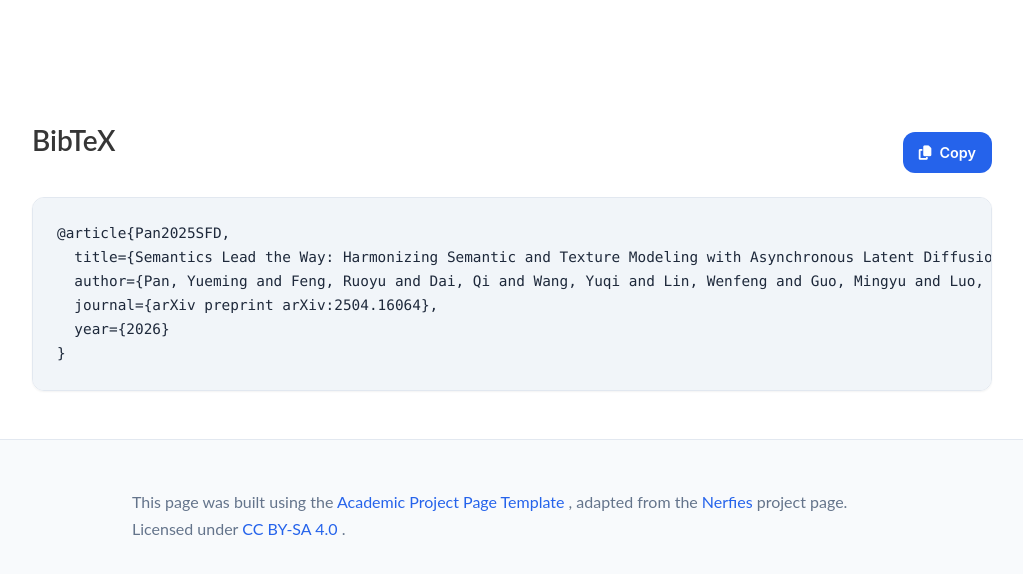
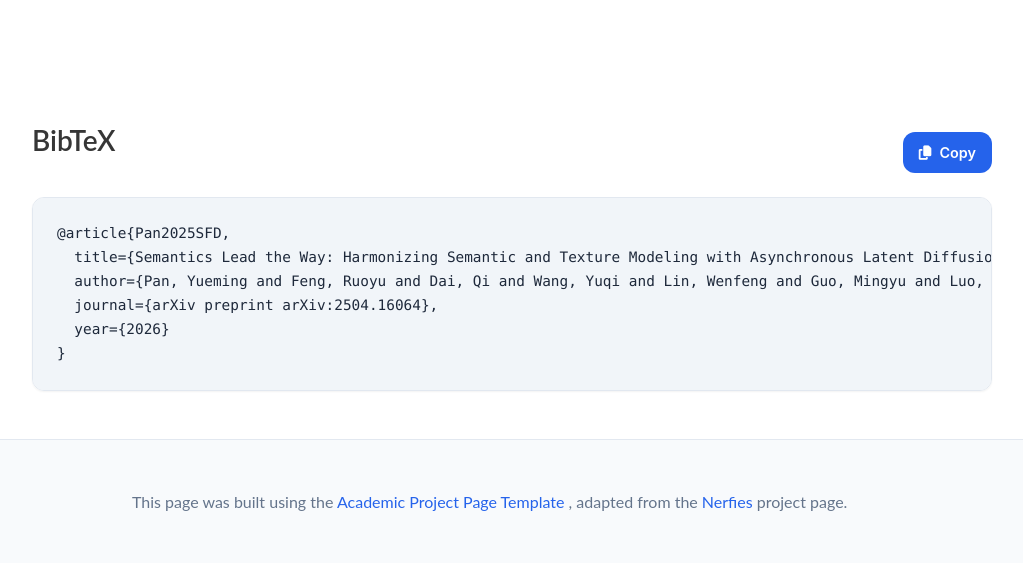
Before and after one commit to yuemingPAN/SFD.github.io, a plain HTML site: page index.html in a window 1280 px wide. Shown: the part 4940-5514 px from the top of the page, without its empty margins (128-1151 px from the left). Drawn offline with nearby package versions, Linux system fonts and the light colour scheme; some icons are missing.

Commit message:
Initial commit for SFD website

```diff
--- a/index.html
+++ b/index.html
@@ -410,10 +410,6 @@
                 Academic Project Page Template
               </a>,
               adapted from the <a href="https://nerfies.github.io" target="_blank">Nerfies</a> project page.
-              Licensed under
-              <a rel="license" href="http://creativecommons.org/licenses/by-sa/4.0/" target="_blank">
-                CC BY-SA 4.0
-              </a>.
             </p>
           </div>
         </div>
```
